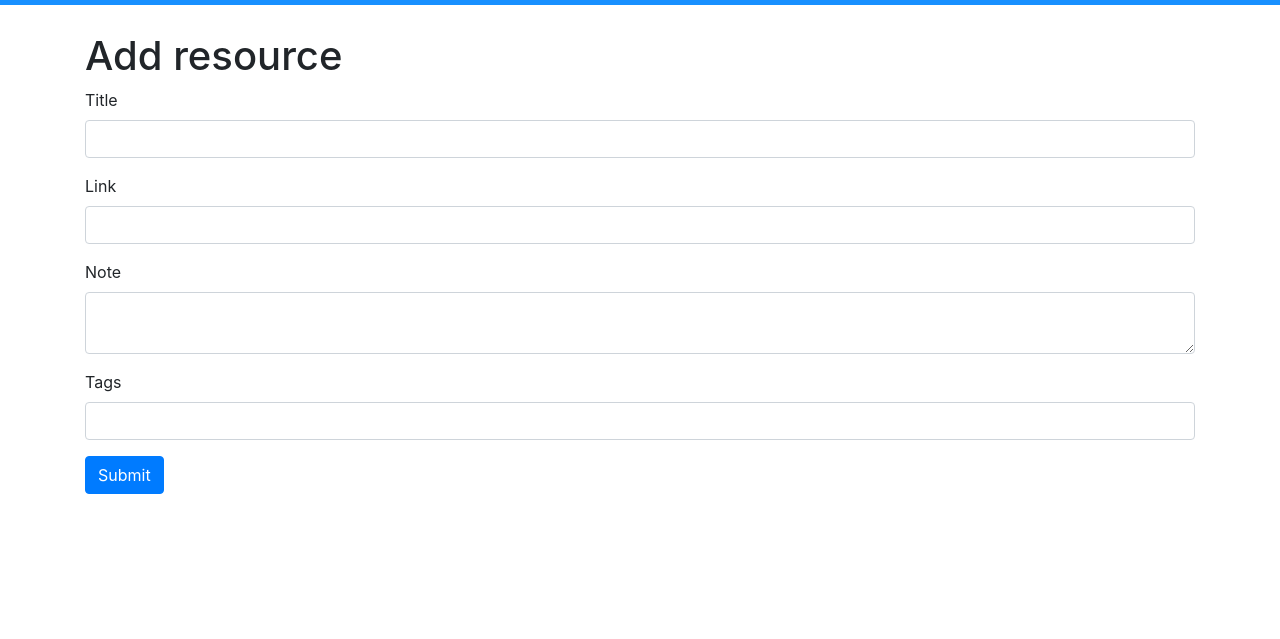
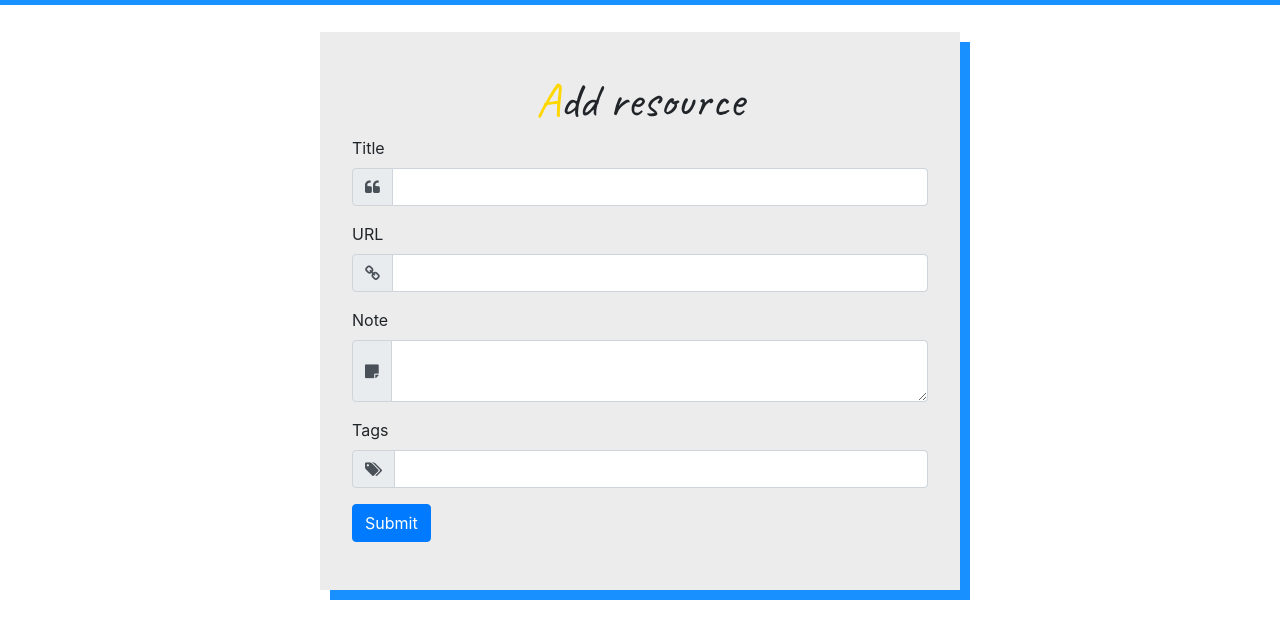
Before and after one commit to TsimpDim/3RStore, a Flask app: page /add_resource in a window 1280 px wide. Shown: the part 68-707 px from the top of the page. Run offline with Flask 2, Linux system fonts and the light colour scheme; the visitor is signed in with stand-in values (Sample User, id 1); data that the repository does not hold is empty; parts of the project's set-up code (start-up, migrations or seed data) failed here and were passed over; some libraries are stand-ins or nearby versions.

Commit message:
Refactor resource forms

```diff
--- a/_3RStore/static/css/_shared.css
+++ b/_3RStore/static/css/_shared.css
@@ -13,6 +13,10 @@
     right: 0;
     margin-left: auto;
     margin-right: auto;
+}
+
+.form-container-extended {
+    max-width: 50%;
 }
 
 .form-container > span {
--- a/_3RStore/templates/add_resource.html
+++ b/_3RStore/templates/add_resource.html
@@ -1,20 +1,45 @@
 {% extends 'layout.html' %}
 
 {% block body %}
-<h1>Add resource</h1>
-{% from "includes/_formhelpers.html" import render_field %}
+<div class="form-container form-container-extended">
+    <span class="logo">Add resource</span>
+    {% from "includes/_formhelpers.html" import render_field_no_label %}
     <form method="POST" action="">
         <div class="form-group">
-        {{render_field(form.title, class_= "form-control")}}
+            <label>Title</label>
+            <div class="input-group">
+                <div class="input-group-prepend">
+                    <span class="input-group-text"><span class="fa fa-quote-left"></span></span>
+                </div>
+            {{render_field_no_label(form.title, class_= "form-control")}}
+            </div>
         </div>
         <div class="form-group">
-        {{render_field(form.link, class_= "form-control")}}
+            <label>URL</label>
+            <div class="input-group">
+                <div class="input-group-prepend">
+                    <span class="input-group-text"><span class="fa fa-link"></span></span>
+                </div>
+            {{render_field_no_label(form.link, class_= "form-control")}}
+            </div>
         </div>
         <div class="form-group">
-        {{render_field(form.note, class_= "form-control")}}
+            <label>Note</label>
+            <div class="input-group">
+                <div class="input-group-prepend">
+                    <span class="input-group-text"><span class="fa fa-sticky-note"></span></span>
+                </div>
+            {{render_field_no_label(form.note, class_= "form-control")}}
+            </div>
         </div>
         <div class="form-group">
-        {{render_field(form.tags, class_= "form-control", list="tag_list")}}
+            <label>Tags</label>
+            <div class="input-group">
+                <div class="input-group-prepend">
+                    <span class="input-group-text"><span class="fa fa-tags"></span></span>
+                </div>
+            {{render_field_no_label(form.tags, class_= "form-control")}}
+            </div>
             <datalist id="tag_list">
                 {% for tag in tags %}
                 <option value="{{tag}}"></option>
@@ -24,4 +49,5 @@
 
         <p><input type="submit" class="btn btn-primary" value="Submit"></p>
     </form>
+</div>
 {% endblock %}
```
Also changed, not shown: _3RStore/templates/edit_resource.html (+34 -6 lines). Lines whose indentation alone changed are shown as unchanged.
